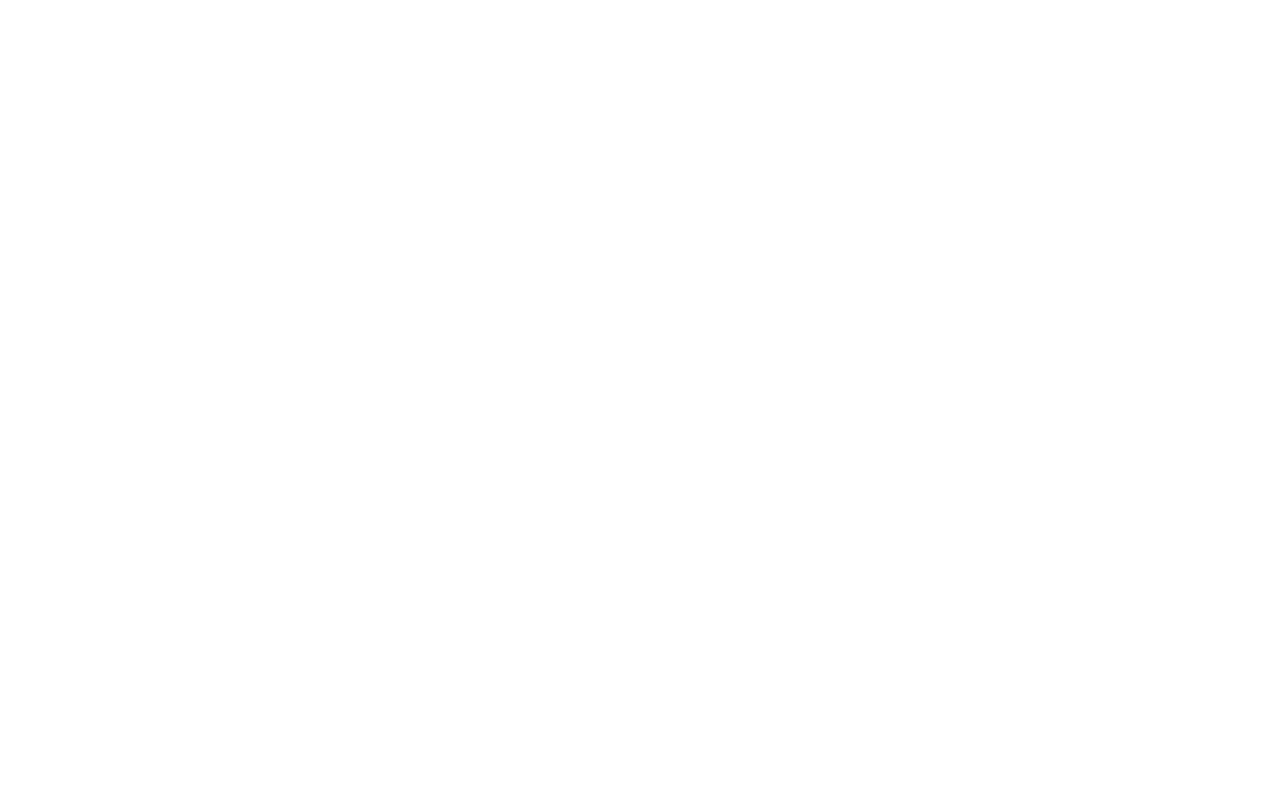
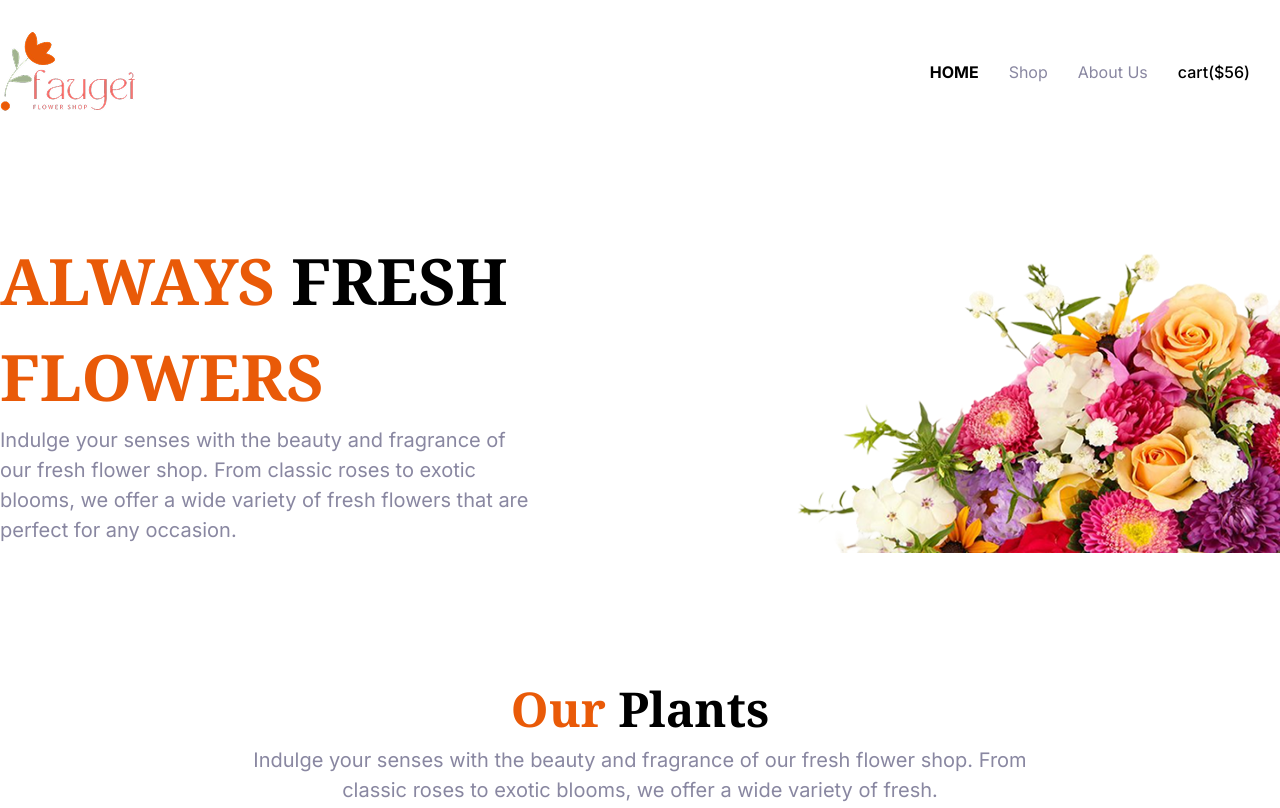
Before and after one commit to Maisha-sultana/second-portfolio, a plain HTML site: page index.html in a window 1280 px wide. Shown: the top 808 px of the page. Drawn offline with nearby package versions, Linux system fonts and the light colour scheme.

Commit message:
added header and main

```diff
--- a/index.html
+++ b/index.html
@@ -4,8 +4,101 @@
     <meta charset="UTF-8">
     <meta name="viewport" content="width=device-width, initial-scale=1.0">
     <title>Second Assignment</title>
+    <script src="https://cdn.jsdelivr.net/npm/@tailwindcss/browser@4"></script>
+    <link rel="stylesheet" href="styles/flower.css">
+    <link rel="preconnect" href="https://fonts.googleapis.com">
+<link rel="preconnect" href="https://fonts.gstatic.com" crossorigin>
+<link href="https://fonts.googleapis.com/css2?family=Inter:ital,opsz,wght@0,14..32,100..900;1,14..32,100..900&display=swap" rel="stylesheet">
+<link rel="preconnect" href="https://fonts.googleapis.com">
+<link rel="preconnect" href="https://fonts.gstatic.com" crossorigin>
+<link href="https://fonts.googleapis.com/css2?family=Noto+Serif:ital,wght@0,100..900;1,100..900&display=swap" rel="stylesheet">
 </head>
-<body>
+<body class="inter-normal">
+     <header>
+           <nav class="navbar display-flex">
+           <img src="assets/logo.png" alt="">
+            <ul class="nav-links display-flex">
+                <li class="nav-item"><a href="" class="home">HOME</a></li>
+                <li class="nav-item"><a href="" class=" text-light-gray">Shop</a></li>
+                <li class="nav-item"><a href="" class="text-light-gray">About Us</a></li>
+                <li class="nav-item"><a href="" class="nav-link">cart($56)</a></li>
+            </ul>
+         </nav>
+     </header>
+     <main>
+         <section>
+            <div class="banner display-flex">
+            <div class="banner-content">
+                <h1 class="banner-title noto-serif-normal"><span class="orange">ALWAYS</span> FRESH <br> <span class="orange">FLOWERS</span></h1>
+                <p class="banner-description text-light-gray">Indulge your senses with the beauty and fragrance of <br>our fresh flower shop. From classic roses to exotic <br> blooms, we offer a wide variety of fresh flowers that are perfect for any occasion. </p>
+            </div>
+            <img class="banner-img" src="assets/hero-flower.png" alt="">
+         </div>
+         </section>
+         <section>
+            <div class="plants">
+            <div class="plant-content">
+                <h1 class="plant-title noto-serif-normal "><span class="orange">Our</span> Plants</h1>
+                <p class="plant-discription inter-normal text-light-gray">Indulge your senses with the beauty and fragrance of our fresh flower shop. From <br>classic roses to exotic blooms, we offer a wide variety of fresh.</p>
+            </div>
+           <div class="w-full grid lg:grid-cols-4 gap-4 justify-items-center p-6 m-auto ">
 
+            <div class="w-72 bg-white text-center">
+        <img class="w-full object-cover mb-4" src="assets/sample-flower-image.png" alt="">
+        <h2 class="text-lg font-medium text-gray-800">Lily Blossom</h2>
+        <p class="text-xl font-bold text-gray-900 my-2">20 USD</p>
+        <button class="bg-orange-500 text-white px-4 py-2 mt-2 w-full font-semibold hover:bg-blue-700">ADD To CART</button>
+        </div>
+            <div class="w-72 bg-white text-center">
+        <img class="w-full object-cover mb-4" src="assets/sample-flower-image.png" alt="">
+        <h2 class="text-lg font-medium text-gray-800">Lily Blossom</h2>
+        <p class="text-xl font-bold text-gray-900 my-2">20 USD</p>
+        <button class="bg-orange-500 text-white px-4 py-2 mt-2 w-full font-semibold hover:bg-blue-700">ADD To CART</button>
+        </div>
+
+            <div class="w-72 bg-white text-center">
+        <img class="w-full object-cover mb-4" src="assets/sample-flower-image.png" alt="">
+        <h2 class="text-lg font-medium text-gray-800">Lily Blossom</h2>
+        <p class="text-xl font-bold text-gray-900 my-2">20 USD</p>
+        <button class="bg-orange-500 text-white px-4 py-2 mt-2 w-full font-semibold hover:bg-blue-700">ADD To CART</button>
+        </div>
+
+            <div class="w-72 bg-white text-center">
+        <img class="w-full object-cover mb-4" src="assets/sample-flower-image.png" alt="">
+        <h2 class="text-lg font-medium text-gray-800">Lily Blossom</h2>
+        <p class="text-xl font-bold text-gray-900 my-2">20 USD</p>
+        <button class="bg-orange-500 text-white px-4 py-2 mt-2 w-full font-semibold hover:bg-blue-700">ADD To CART</button>
+        </div>
+
+            <div class="w-72 bg-white text-center">
+        <img class="w-full object-cover mb-4" src="assets/sample-flower-image.png" alt="">
+        <h2 class="text-lg font-medium text-gray-800">Lily Blossom</h2>
+        <p class="text-xl font-bold text-gray-900 my-2">20 USD</p>
+        <button class="bg-orange-500 text-white px-4 py-2 mt-2 w-full font-semibold hover:bg-blue-700">ADD To CART</button>
+        </div>
+            <div class="w-72 bg-white text-center">
+        <img class="w-full object-cover mb-4" src="assets/sample-flower-image.png" alt="">
+        <h2 class="text-lg font-medium text-gray-800">Lily Blossom</h2>
+        <p class="text-xl font-bold text-gray-900 my-2">20 USD</p>
+        <button class="bg-orange-500 text-white px-4 py-2 mt-2 w-full font-semibold hover:bg-blue-700">ADD To CART</button>
+        </div>
+            <div class="w-72 bg-white text-center">
+        <img class="w-full object-cover mb-4" src="assets/sample-flower-image.png" alt="">
+        <h2 class="text-lg font-medium text-gray-800">Lily Blossom</h2>
+        <p class="text-xl font-bold text-gray-900 my-2">20 USD</p>
+        <button class="bg-orange-500 text-white px-4 py-2 mt-2 w-full font-semibold hover:bg-blue-700">ADD To CART</button>
+        </div>
+            <div class="w-72 bg-white text-center">
+        <img class="w-full object-cover mb-4" src="assets/sample-flower-image.png" alt="">
+        <h2 class="text-lg font-medium text-gray-800">Lily Blossom</h2>
+        <p class="text-xl font-bold text-gray-900 my-2">20 USD</p>
+        <button class="bg-orange-500 text-white px-4 py-2 mt-2 w-full font-semibold hover:bg-blue-700">ADD To CART</button>
+        </div>
+           </div>
+         </section>
+     </main>
+     <footer>
+
+     </footer>
 </body>
 </html>
--- a/styles/flower.css
+++ b/styles/flower.css
@@ -0,0 +1,85 @@
+
+.inter-normal {
+  font-family: "Inter", sans-serif;
+  font-optical-sizing: auto;
+  font-style: normal;
+}
+
+.noto-serif-normal{
+  font-family: "Noto Serif", serif;
+  font-optical-sizing: auto;
+  font-style: normal;
+  font-variation-settings:
+    "wdth" 100;
+}
+/* navbar section */
+.display-flex{
+    display: flex;
+}
+.nav-item{
+    list-style: none;
+    margin-right: 30px;
+}
+.nav-link{
+    text-decoration: none;
+    font-weight: 500;
+}
+.text-light-gray{
+    color: rgba(137, 135, 161, 1);
+}
+.navbar{
+    justify-content: space-between;
+    align-items: center;
+}
+.navbar{
+    max-width: 1440px;
+    margin: 30px auto 0 auto;
+
+}
+.home{
+      text-decoration: none;
+    color: black;
+    font-weight: 700;
+}
+
+/* banner section */
+.orange{
+    color: rgba(233, 90, 8, 1);
+}
+.banner-title{
+    font-size: 4rem;
+    font-weight: 700;
+}
+.banner{
+    max-width: 1440px;
+    margin: 120px auto 0 auto;
+    justify-content: space-between;
+}
+.banner-description{
+    font-size: 1.25rem;
+}
+.banner-content{
+    width: 570px;
+    height: 300px;
+}
+.banner img{
+    width: 570px;
+    height: 320px;
+}
+
+/* plant section */
+.plant-content{
+    max-width: 1440px;
+    margin: 120px 150px auto 150px;
+
+}
+.plant-title{
+    font-size: 3rem;
+    font-weight: 700;
+    text-align: center;
+}
+.plant-discription{
+    font-size: 1.25rem;
+    text-align: center;
+
+}
```
